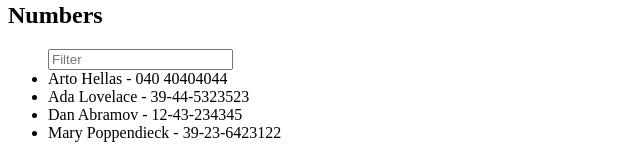
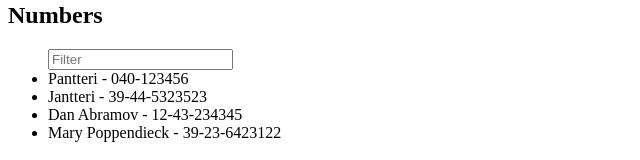
Before and after one commit to MaRo727/2.6tht-eteenpain, a React (Create React App) app: page / in a window 1280 px wide. Shown: the part 127-287 px from the top of the page, without its empty margins (0-640 px from the left). Built offline with nearby package versions, Linux system fonts and the light colour scheme; data requests are answered from the project's data file.

Commit message:
2.11 valmis

```diff
--- /dev/null
+++ b/db.json
@@ -0,0 +1,24 @@
+{
+    "persons":[
+      {
+        "name": "Pantteri",
+        "number": "040-123456",
+        "id": 1
+      },
+      {
+        "name": "Jantteri",
+        "number": "39-44-5323523",
+        "id": 2
+      },
+      {
+        "name": "Dan Abramov",
+        "number": "12-43-234345",
+        "id": 3
+      },
+      {
+        "name": "Mary Poppendieck",
+        "number": "39-23-6423122",
+        "id": 4
+      }
+    ]
+  }
--- a/src/App.jsx
+++ b/src/App.jsx
@@ -1,25 +1,40 @@
-
-import { useState } from 'react'
+import { useState, useEffect } from 'react'
+import axios from 'axios'
+// import { useState } from 'react'
 
 const App = () => {
-  const [persons, setPersons] = useState([
-    {
-      name: 'Arto Hellas',
-      number: "040 40404044"
-    },
-    {
-      name: 'Ada Lovelace',
-      number: '39-44-5323523'
-    },
-    {
-      name: 'Dan Abramov',
-      number: '12-43-234345'
-    },
-    {
-      name: 'Mary Poppendieck',
-      number: '39-23-6423122'
-    }
-  ])
+  // const [persons, setPersons] = useState([
+  //   {
+  //     name: 'Arto Hellas',
+  //     number: "040 40404044"
+  //   },
+  //   {
+  //     name: 'Ada Lovelace',
+  //     number: '39-44-5323523'
+  //   },
+  //   {
+  //     name: 'Dan Abramov',
+  //     number: '12-43-234345'
+  //   },
+  //   {
+  //     name: 'Mary Poppendieck',
+  //     number: '39-23-6423122'
+  //   }
+  // ])
+  const [notes, setNotes] = useState([])
+  const [persons, setPersons] = useState([])
+
+  useEffect(() => {
+    console.log('effect')
+    axios
+      .get('http://localhost:3001/persons')
+      .then(response => {
+        console.log('promise fulfilled')
+        setPersons(response.data)
+      })
+  }, [])
+  console.log('render', persons.length, 'notes')
+
   const [newName, setNewName] = useState("")
   const [newNumber, setNewNumber] = useState("")
   const [newSearch, setNewSearch] = useState("")
```
Also changed, not shown: package.json (+6 -1 lines), 1 other file (tests, documents, lock files or other folders).
